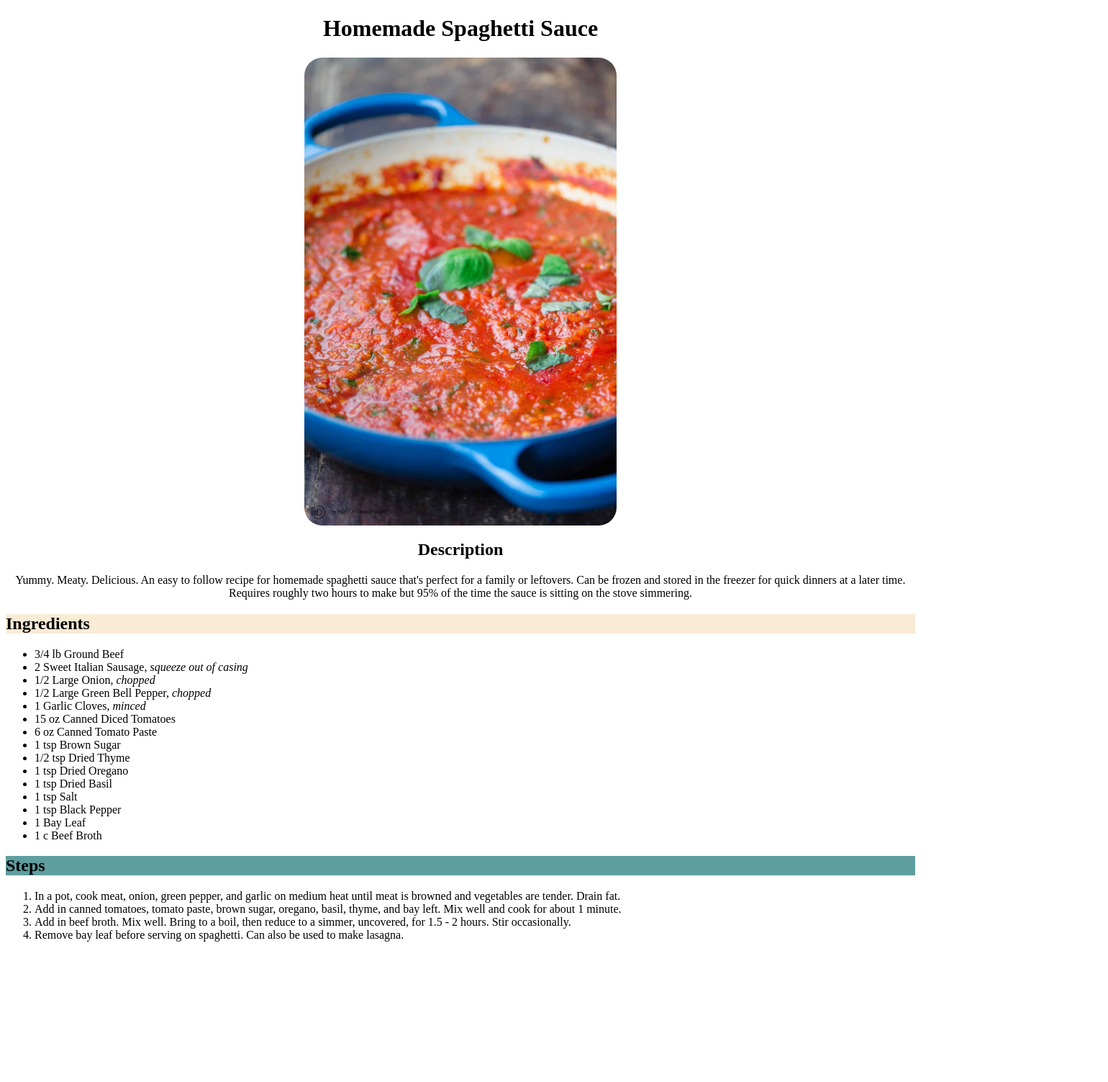
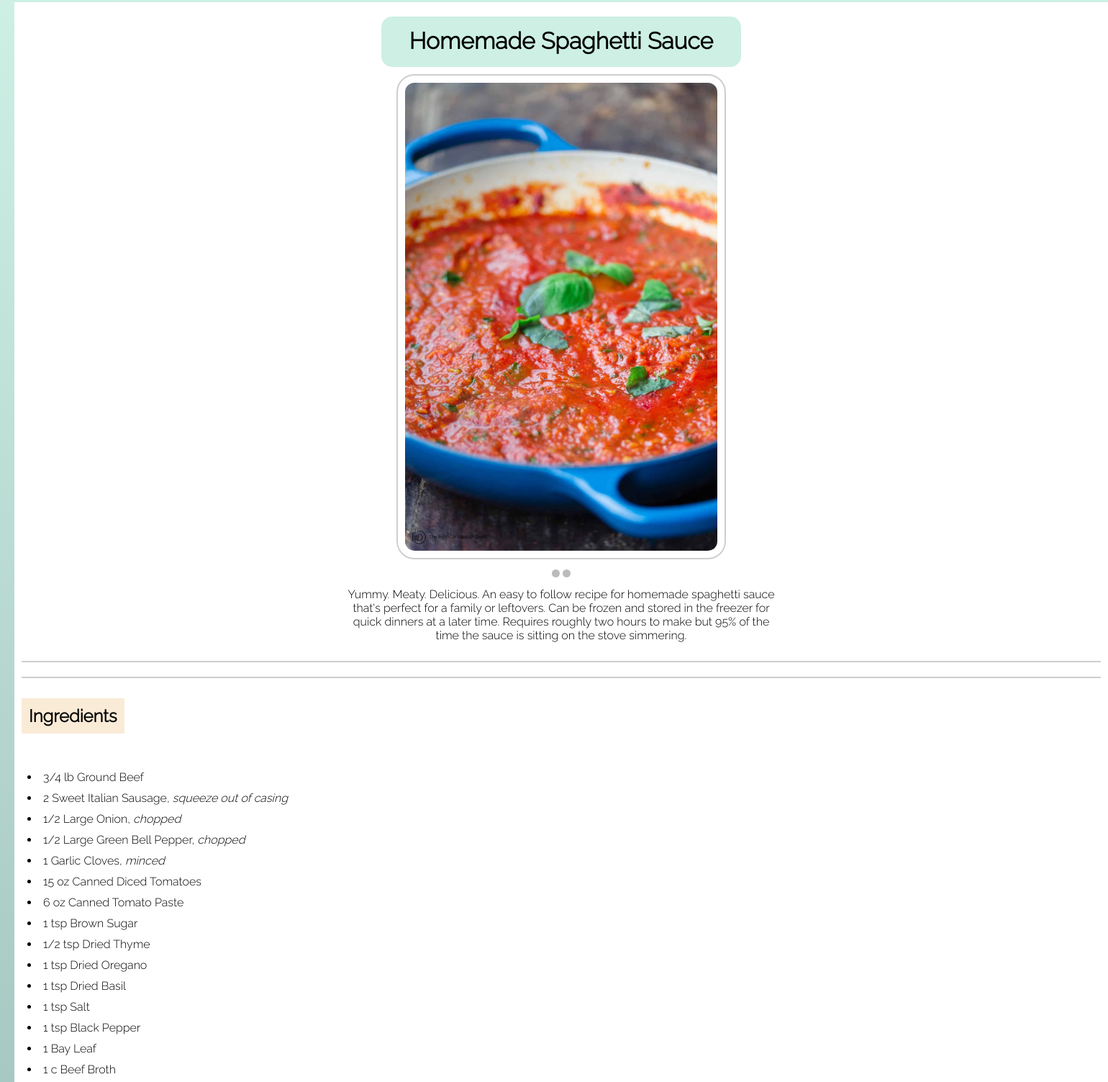
Before and after one commit to PartSloth/odin-recipes, a plain HTML site: page recipes/homemadeSpaghettiSauce/homemade_spaghetti_sauce.html in a window 1280 px wide. Shown: the top 1503 px of the page at 72% size, 1540 px wide, since content can reach past the window. Before the commit the page ends 1324 px from the top, so only its background shows below. Drawn offline with Linux system fonts and the light colour scheme.

Commit message:
Implemented CSS styling and box model formatting

```diff
--- a/recipes/homemadeSpaghettiSauce/homemade_spaghetti_sauce.html
+++ b/recipes/homemadeSpaghettiSauce/homemade_spaghetti_sauce.html
@@ -5,16 +5,22 @@
     <meta name="viewport" content="width=device-width, initial-scale=1.0">
     <title>Homemade Spaghetti Sauce</title>
     <link rel="stylesheet" href="style.css"/>
+    <link rel="preconnect" href="https://fonts.googleapis.com">
+    <link rel="preconnect" href="https://fonts.gstatic.com" crossorigin>
+    <link href="https://fonts.googleapis.com/css2?family=Montserrat:wght@300&family=Raleway:wght@300&family=Righteous&display=swap" rel="stylesheet">
 </head>
 
 <body>
+    <div class="recipe-card">
     <h1 class="center">Homemade Spaghetti Sauce</h1>
     <img src="../../images/spaghetti.jpg" alt="A blue pot with spaghetti sauce and basil garnish." id="image">
-
-    <h2 class="center">Description</h2>
-    <p class="center">Yummy. Meaty. Delicious. An easy to follow recipe for homemade spaghetti sauce that's perfect for a family or leftovers. Can be frozen and stored in the freezer for quick dinners at a later time. Requires roughly two hours to make but 95% of the time the sauce is sitting on the stove simmering.</p>
-
-    <h2 class="ingredients">Ingredients</h2>
+    <div class="center">
+    <span class="dot"></span>
+    <span class="dot"></span>
+    </div>
+    <p class="center description">Yummy. Meaty. Delicious. An easy to follow recipe for homemade spaghetti sauce that's perfect for a family or leftovers. Can be frozen and stored in the freezer for quick dinners at a later time. Requires roughly two hours to make but 95% of the time the sauce is sitting on the stove simmering.</p>
+    <hr>
+    <h2 class="ingredients label">Ingredients</h2>
     <ul>
         <li>3/4 lb Ground Beef</li>
         <li>2 Sweet Italian Sausage, <em>squeeze out of casing</em></li>
@@ -32,12 +38,13 @@
         <li>1 Bay Leaf</li>
         <li>1 c Beef Broth</li>
     </ul>
-    <h2 class="steps">Steps</h2>
+    <h2 class="steps label">Steps</h2>
     <ol>
         <li>In a pot, cook meat, onion, green pepper, and garlic on medium heat until meat is browned and vegetables are tender. Drain fat.</li>
         <li>Add in canned tomatoes, tomato paste, brown sugar, oregano, basil, thyme, and bay left. Mix well and cook for about 1 minute.</li>
         <li>Add in beef broth. Mix well. Bring to a boil, then reduce to a simmer, uncovered, for 1.5 - 2 hours. Stir occasionally.</li>
         <li>Remove bay leaf before serving on spaghetti. Can also be used to make lasagna.</li>
     </ol>
+    </div>
 </body>
 </html>
--- a/recipes/homemadeSpaghettiSauce/style.css
+++ b/recipes/homemadeSpaghettiSauce/style.css
@@ -1,7 +1,44 @@
 /* homemade_spaghetti_sauce.html stylesheet */
+
+* {
+    padding: 10px;
+    margin-left: auto;
+    margin-right: auto;
+    font-family: 'Raleway', sans-serif;
+}
+
+.recipe-card {
+    width: 1500px;
+    margin-left: auto;
+    margin-right: auto;
+    margin-top: -25px;
+    margin-bottom: -25px;
+    background-color: white;
+}
+
+h1 {
+    box-sizing: border-box;
+    border-radius: 15px;
+    width: 500px;
+    height: 70px;
+    padding: 15px;
+    margin: 10px;
+    margin-left: auto;
+    margin-right: auto;
+    background-color: rgba(165, 226, 206, 0.548);
+}
+
+body {
+    background: linear-gradient(rgba(165, 226, 206, 0.548),rgba(83, 141, 133, 0.548));
+}
 
 .center {
     text-align: center;
+}
+
+.description {
+    width: 600px;
+    margin-top: -10px;
 }
 
 #image {
@@ -10,7 +47,24 @@
     margin-right: auto;
     border-radius: 25px;
     width: auto;
-    height: 650px
+    height: 650px;
+    border: 2px solid rgba(182, 182, 182, 0.664);
+}
+
+li {
+    padding: 5px;
+    margin: 0px;
+    margin-left: 15px;
+}
+
+em {
+    margin: 0px;
+    padding: 0px;
+}
+
+.label {
+    display: inline-block;
+    width: fit-content;
 }
 
 .ingredients {
@@ -20,3 +74,20 @@
 .steps {
     background-color: cadetblue;
 }
+
+hr {
+    border-top: 2px solid rgba(182, 182, 182, 0.664);
+    border-bottom: 2px solid rgb(182, 182, 182, 0.664);
+    border-left: none;
+    border-right: none;
+}
+
+.dot {
+    height: 1px;
+    width: 1px;
+    background-color: #bbb;
+    border-radius: 50%;
+    display: inline-block;
+    text-align: center;
+    padding: 5px;
+  }
```
